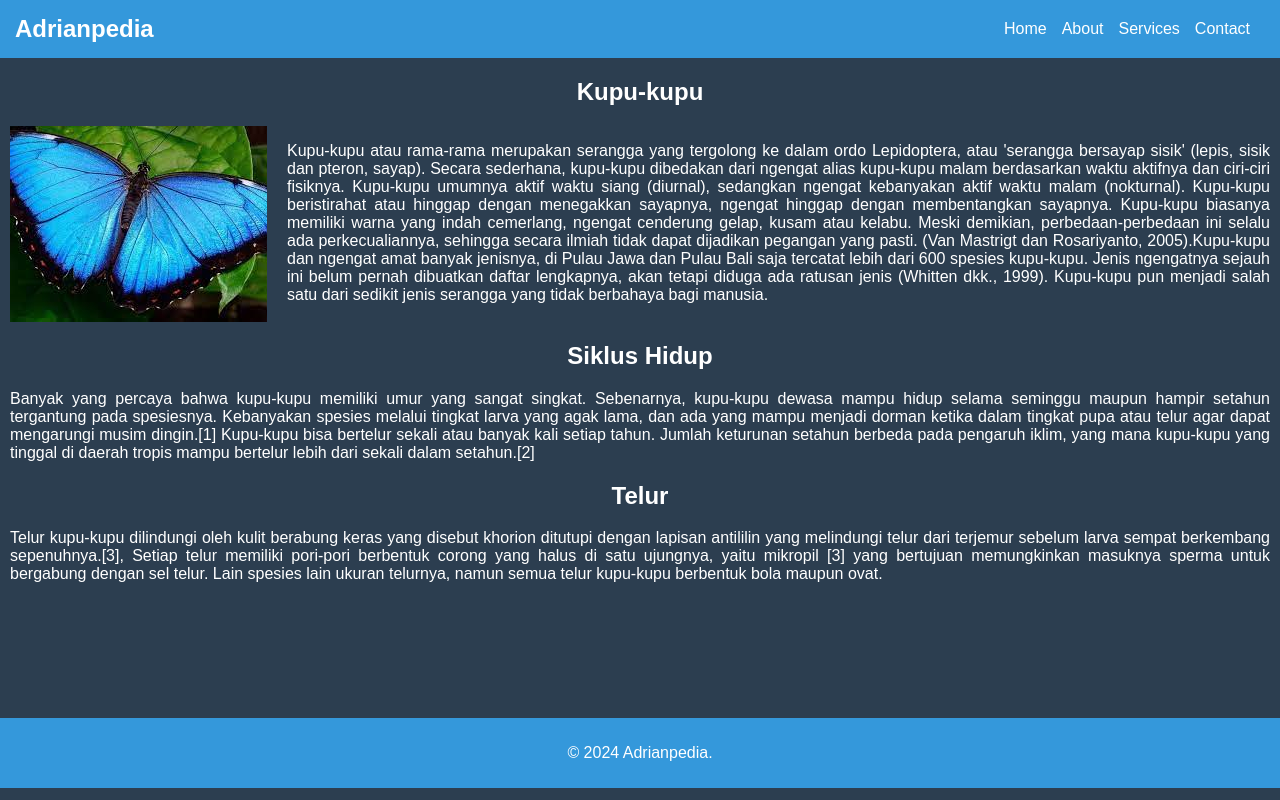
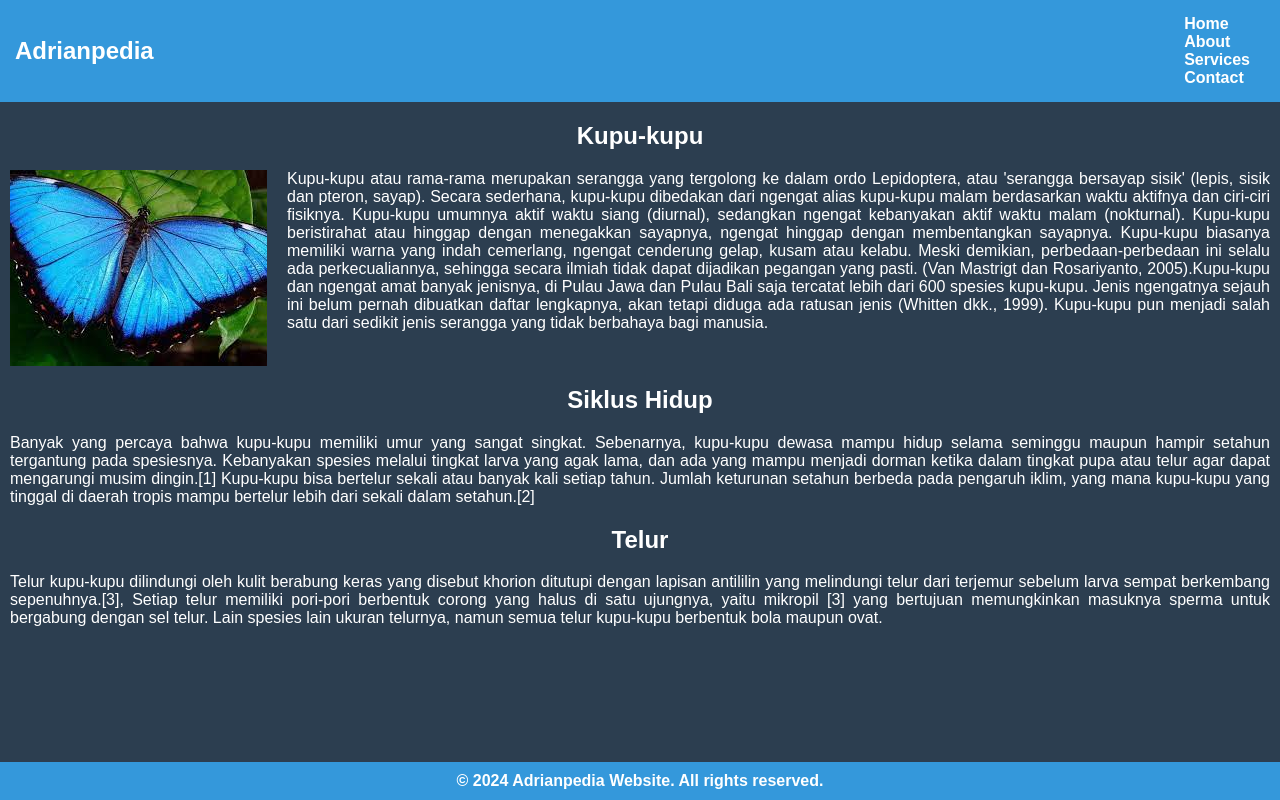
Before and after one commit to adrianvanbasten/layout, a plain HTML site: page index.html in a window 1280 px wide. Drawn offline with Linux system fonts and the light colour scheme.

Commit message:
Update index.html

```diff
--- a/index.html
+++ b/index.html
@@ -8,15 +8,19 @@
 </head>
 <body>
   <header>
+    <div class="container">
     <nav class="navbar">
       <div class="logo">Adrianpedia</div>
       <ul class="nav-list">
-        <li><a href="#">Home</a></li>
+        <strong>
+        <li><a href="index.html">Home</a></li>
         <li><a href="#">About</a></li>
         <li><a href="#">Services</a></li>
-        <li><a href="#">Contact</a></li>
+        <li><a href="contact.html">Contact</a></li>
+        </strong>
       </ul>
     </nav>
+  </div>
   </header>
 
   <main>
@@ -25,24 +29,27 @@
             <article>
               <img class="gambar-artikel" src="img/kupu.jpg">
               <h2></h2>
-              <p>Kupu-kupu atau rama-rama merupakan serangga yang tergolong ke dalam ordo Lepidoptera, atau 'serangga bersayap sisik' (lepis, sisik dan pteron, sayap).
+              Kupu-kupu atau rama-rama merupakan serangga yang tergolong ke dalam ordo Lepidoptera, atau 'serangga bersayap sisik' (lepis, sisik dan pteron, sayap).
 
-                Secara sederhana, kupu-kupu dibedakan dari ngengat alias kupu-kupu malam berdasarkan waktu aktifnya dan ciri-ciri fisiknya. Kupu-kupu umumnya aktif waktu siang (diurnal), sedangkan ngengat kebanyakan aktif waktu malam (nokturnal). Kupu-kupu beristirahat atau hinggap dengan menegakkan sayapnya, ngengat hinggap dengan membentangkan sayapnya. Kupu-kupu biasanya memiliki warna yang indah cemerlang, ngengat cenderung gelap, kusam atau kelabu. Meski demikian, perbedaan-perbedaan ini selalu ada perkecualiannya, sehingga secara ilmiah tidak dapat dijadikan pegangan yang pasti. (Van Mastrigt dan Rosariyanto, 2005).Kupu-kupu dan ngengat amat banyak jenisnya, di Pulau Jawa dan Pulau Bali saja tercatat lebih dari 600 spesies kupu-kupu. Jenis ngengatnya sejauh ini belum pernah dibuatkan daftar lengkapnya, akan tetapi diduga ada ratusan jenis (Whitten dkk., 1999). Kupu-kupu pun menjadi salah satu dari sedikit jenis serangga yang tidak berbahaya bagi manusia.</p>
+                Secara sederhana, kupu-kupu dibedakan dari ngengat alias kupu-kupu malam berdasarkan waktu aktifnya dan ciri-ciri fisiknya. Kupu-kupu umumnya aktif waktu siang (diurnal), sedangkan ngengat kebanyakan aktif waktu malam (nokturnal). Kupu-kupu beristirahat atau hinggap dengan menegakkan sayapnya, ngengat hinggap dengan membentangkan sayapnya. Kupu-kupu biasanya memiliki warna yang indah cemerlang, ngengat cenderung gelap, kusam atau kelabu. Meski demikian, perbedaan-perbedaan ini selalu ada perkecualiannya, sehingga secara ilmiah tidak dapat dijadikan pegangan yang pasti. (Van Mastrigt dan Rosariyanto, 2005).Kupu-kupu dan ngengat amat banyak jenisnya, di Pulau Jawa dan Pulau Bali saja tercatat lebih dari 600 spesies kupu-kupu. Jenis ngengatnya sejauh ini belum pernah dibuatkan daftar lengkapnya, akan tetapi diduga ada ratusan jenis (Whitten dkk., 1999). Kupu-kupu pun menjadi salah satu dari sedikit jenis serangga yang tidak berbahaya bagi manusia.
               </article>
 
-              <p><h2>Siklus Hidup</h2></p>
+              <h2>Siklus Hidup</h2>
               <article>Banyak yang percaya bahwa kupu-kupu memiliki umur yang sangat singkat. Sebenarnya, kupu-kupu dewasa mampu hidup selama seminggu maupun hampir setahun tergantung pada spesiesnya. Kebanyakan spesies melalui tingkat larva yang agak lama, dan ada yang mampu menjadi dorman ketika dalam tingkat pupa atau telur agar dapat mengarungi musim dingin.[1]
 
                 Kupu-kupu bisa bertelur sekali atau banyak kali setiap tahun. Jumlah keturunan setahun berbeda pada pengaruh iklim, yang mana kupu-kupu yang tinggal di daerah tropis mampu bertelur lebih dari sekali dalam setahun.[2]</article>
 
-                <p><h2>Telur</h2></p>
+                <h2>Telur</h2>
                 <article>Telur kupu-kupu dilindungi oleh kulit berabung keras yang disebut khorion ditutupi dengan lapisan antililin yang melindungi telur dari terjemur sebelum larva sempat berkembang sepenuhnya.[3], Setiap telur memiliki pori-pori berbentuk corong yang halus di satu ujungnya, yaitu mikropil [3] yang bertujuan memungkinkan masuknya sperma untuk bergabung dengan sel telur. Lain spesies lain ukuran telurnya, namun semua telur kupu-kupu berbentuk bola maupun ovat.</article>
-
               </section>
   </main>
 
   <footer>
-    <p>&copy; 2024 Adrianpedia.</p>
-  </footer>
+    <div class="container">
+      <strong>
+        &copy; 2024 Adrianpedia Website. All rights reserved.
+      </strong>
+    </div>
+</footer>
 </body>
 </html>
```
